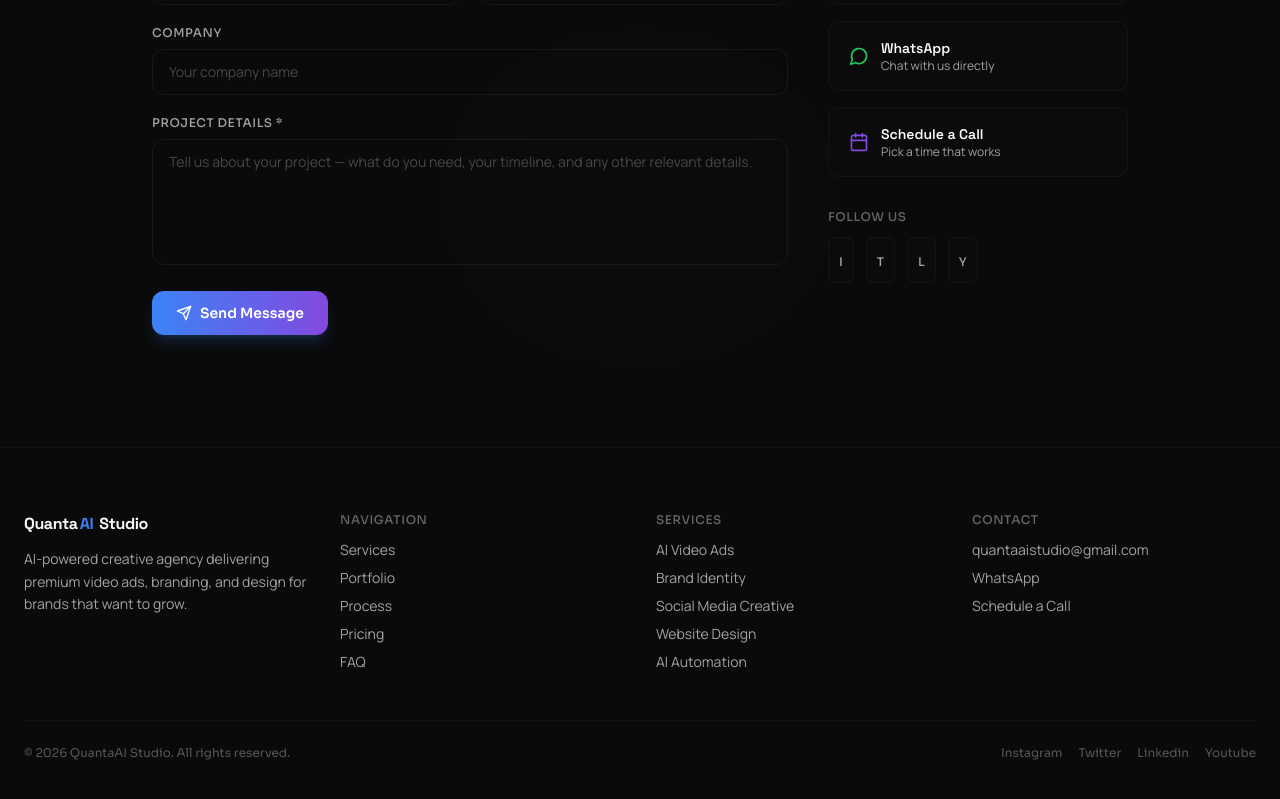
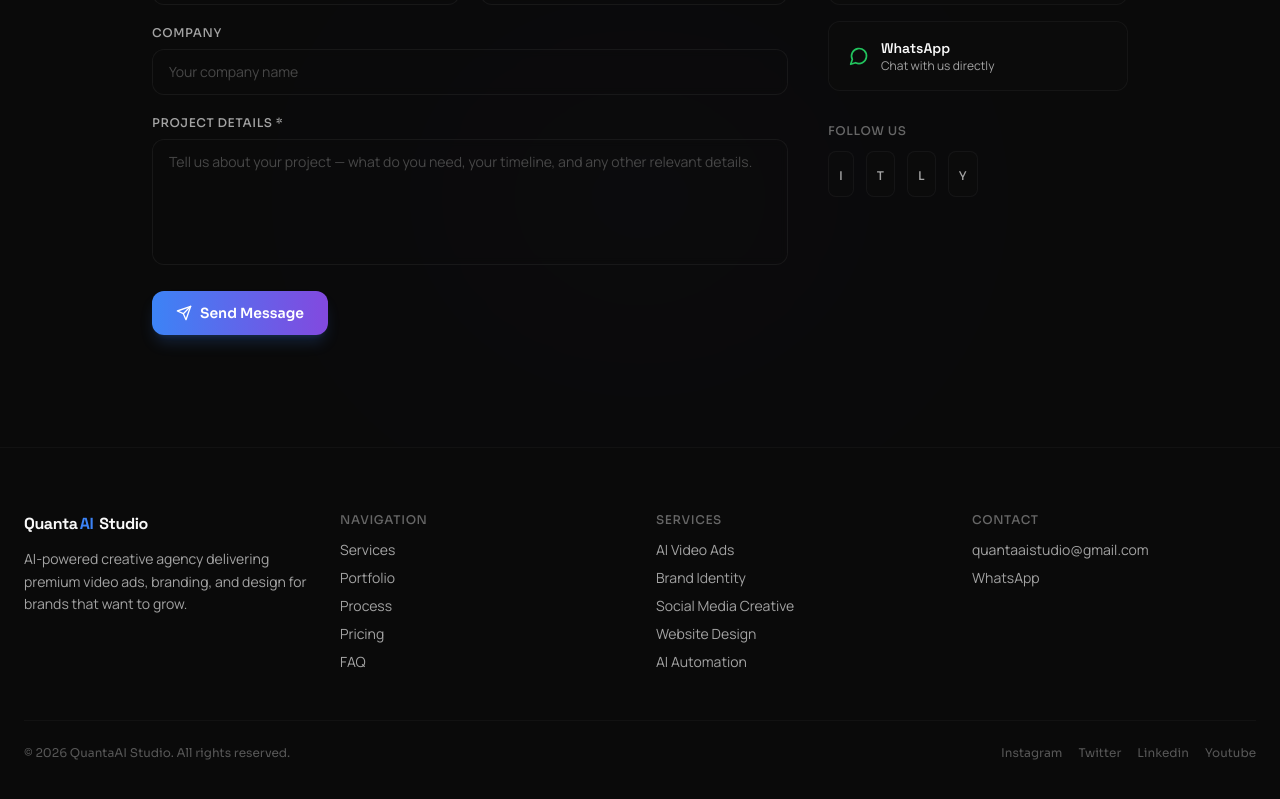
Before and after one commit to ashwanikumardev/PORTFOLIOs, a Next.js app: page / in a window 1280 px wide. Shown: the part 8915-9714 px from the top of the page. Built offline with nearby package versions, Linux system fonts and the light colour scheme.

Commit message:
fix: direct Web3Forms submission, remove Schedule a Call links
- Contact form now submits directly to Web3Forms (client-side, more reliable)
- Removed Schedule a Call / Calendly links from contact section and footer
- No server-side env vars needed for form to work

```diff
--- a/src/components/sections/contact-section.tsx
+++ b/src/components/sections/contact-section.tsx
@@ -2,8 +2,10 @@
 
 import { SITE } from "@/data/site";
 import { motion } from "framer-motion";
-import { Send, Mail, MessageCircle, Calendar } from "lucide-react";
+import { Send, Mail, MessageCircle } from "lucide-react";
 import { useState, type FormEvent } from "react";
+
+const WEB3FORMS_KEY = "751f073a-295c-4d90-85ed-58eee6a51056";
 
 export function ContactSection() {
   const [formState, setFormState] = useState({
@@ -22,15 +24,24 @@ export function ContactSection() {
     setIsSubmitting(true);
 
     try {
-      const res = await fetch("/api/contact", {
+      const res = await fetch("https://api.web3forms.com/submit", {
         method: "POST",
         headers: { "Content-Type": "application/json" },
-        body: JSON.stringify(formState),
+        body: JSON.stringify({
+          access_key: WEB3FORMS_KEY,
+          subject: `New Inquiry from ${formState.name.trim()}${formState.company ? ` — ${formState.company.trim()}` : ""}`,
+          from_name: "QuantaAI Studio Website",
+          name: formState.name.trim(),
+          email: formState.email.trim(),
+          company: formState.company.trim() || "Not provided",
+          message: formState.details.trim(),
+        }),
       });
 
-      if (!res.ok) {
-        const data = await res.json();
-        throw new Error(data.error || "Something went wrong");
+      const data = await res.json();
+
+      if (!data.success) {
+        throw new Error(data.message || "Something went wrong");
       }
 
       setSubmitted(true);
@@ -235,23 +246,6 @@ export function ContactSection() {
               </div>
             </a>
 
-            <a
-              href={SITE.calendly}
-              target="_blank"
-              rel="noopener noreferrer"
-              className="flex items-center gap-3 rounded-xl border border-border/40 bg-card/20 px-5 py-4 text-sm font-body text-foreground transition-all hover:bg-card/40 hover:border-border"
-            >
-              <Calendar className="size-5 text-purple" />
-              <div>
-                <p className="font-semibold font-display text-sm">
-                  Schedule a Call
-                </p>
-                <p className="text-xs text-muted-foreground">
-                  Pick a time that works
-                </p>
-              </div>
-            </a>
-
             {/* Social links */}
             <div className="pt-4">
               <p className="mb-3 text-xs font-ui font-medium uppercase tracking-wider text-muted-foreground/60">
--- a/src/components/sections/footer.tsx
+++ b/src/components/sections/footer.tsx
@@ -87,14 +87,6 @@ export function Footer() {
               >
                 WhatsApp
               </a>
-              <a
-                href={SITE.calendly}
-                target="_blank"
-                rel="noopener noreferrer"
-                className="text-sm text-muted-foreground font-body transition-colors hover:text-foreground w-fit"
-              >
-                Schedule a Call
-              </a>
             </div>
           </div>
         </div>
```
